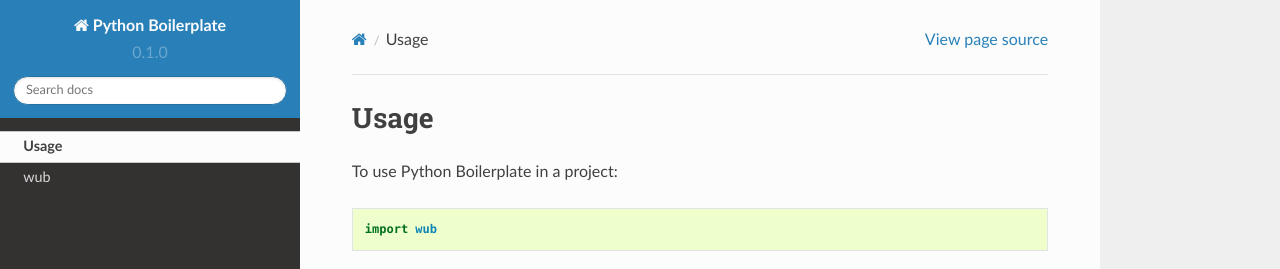
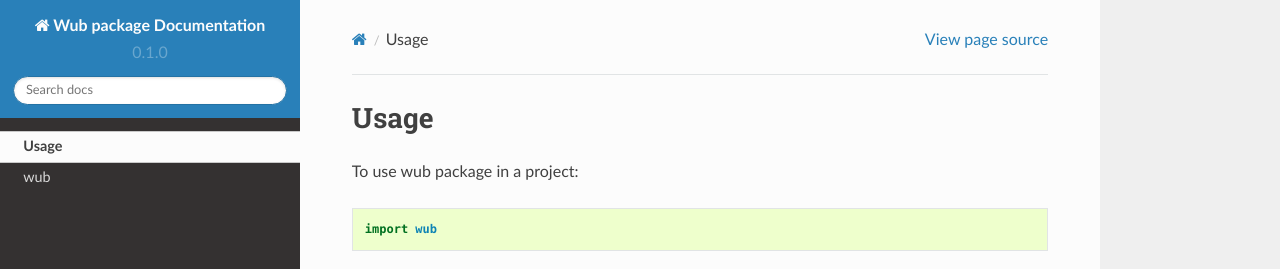
Before and after one commit to nanoporetech/wub, a Sphinx documentation site: the page built from docs/usage.rst, in a window 1280 px wide. Shown: the top 269 px of the page. Built offline with Sphinx 7.4.7 and the Read the Docs theme 2.0.0, drawn with Linux system fonts in a browser that asks for light colours; pages that are not in the unit, such as notebooks, are missing from menus.

Commit message:
Doc fixes.

```diff
--- a/docs/conf.py
+++ b/docs/conf.py
@@ -58,7 +58,7 @@ source_suffix = '.rst'
 master_doc = 'index'
 
 # General information about the project.
-project = u'Python Boilerplate'
+project = TITLE
 copyright = u"2016, Oxford Nanopore Technologies Ltd."
 
 # The version info for the project you're documenting, acts as replacement
--- a/docs/usage.rst
+++ b/docs/usage.rst
@@ -2,6 +2,6 @@
 Usage
 =====
 
-To use Python Boilerplate in a project::
+To use wub package in a project::
 
     import wub
```
